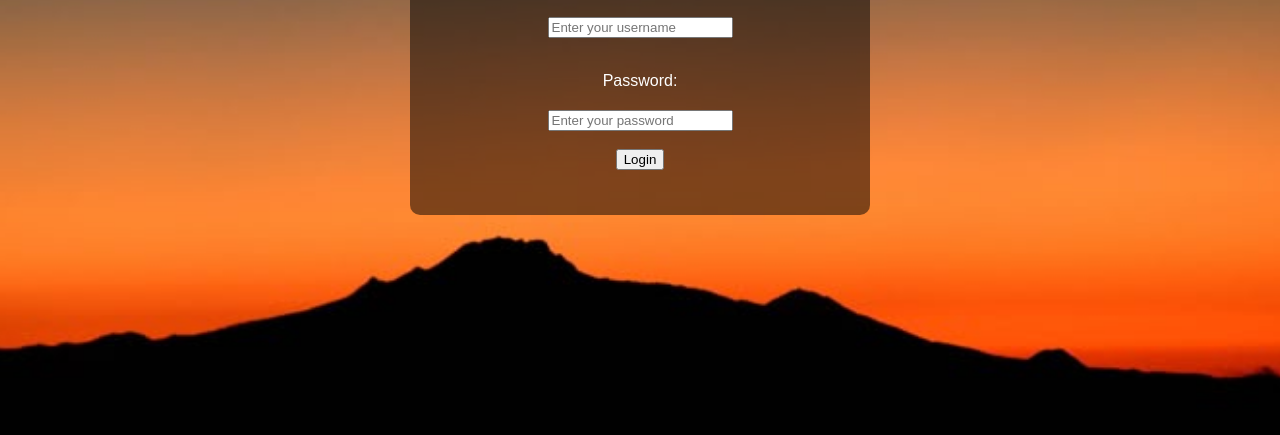
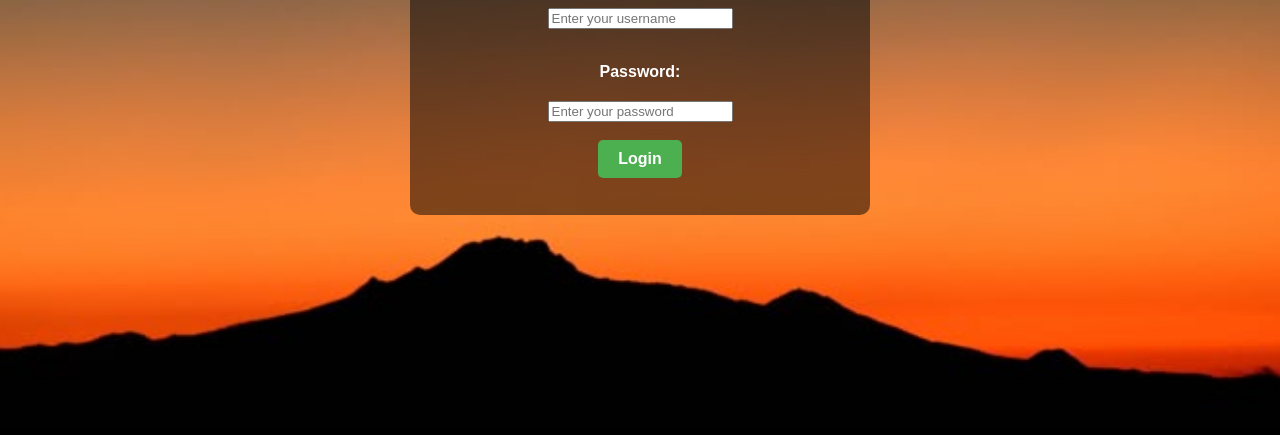
Before and after one commit to adwaitht22/Login-Page, a plain HTML site: page Index.html in a window 1280 px wide. Shown: the part 365-800 px from the top of the page. Drawn offline with Linux system fonts and the light colour scheme.

Commit message:
added styling to the Lo gin Button and small changes made to other text also

```diff
--- a/Index.html
+++ b/Index.html
@@ -14,7 +14,7 @@
             <input type="text" name="username" placeholder="Enter your username"><br><br>
             <p class="Login-title">Password:</p>
             <input type="password" name="password" placeholder="Enter your password"><br><br>
-            <button type="submit">Login</button>
+            <button class="login-button" type="submit">Login</button>
         </div>
     </div>
 </body>
--- a/style.css
+++ b/style.css
@@ -27,10 +27,26 @@ html, body{
     align-content: center;
     text-align: center;
     border-radius: 10px;
+    margin-top: 0px;
 }
 
 .Login-title{
     color: white;
     font-family: Arial, Helvetica, sans-serif;
     margin-bottom: 20px;
+    font-weight: bold;
+    text-align: center;
 }
+
+.login-button{
+    background-color: #4CAF50;
+    color: white;
+    padding: 10px 20px;
+    border: none;
+    border-radius: 5px;
+    cursor: pointer;
+    font-size: 16px;
+    font-family: Arial, Helvetica, sans-serif;
+    color: white;
+    font-weight: bold;
+}
```
